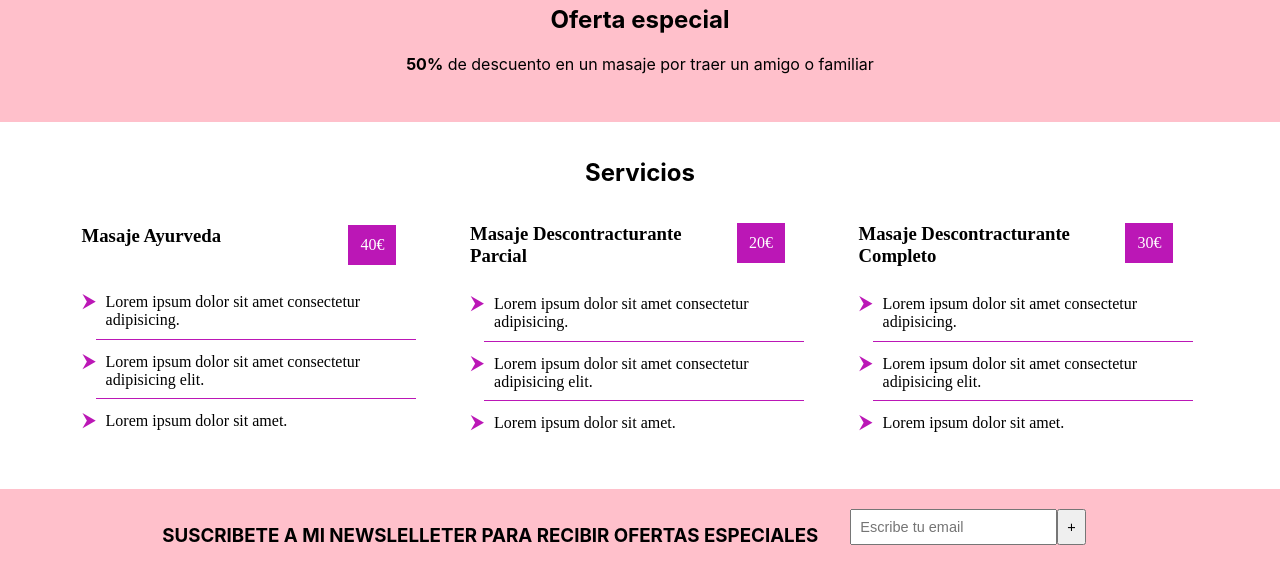
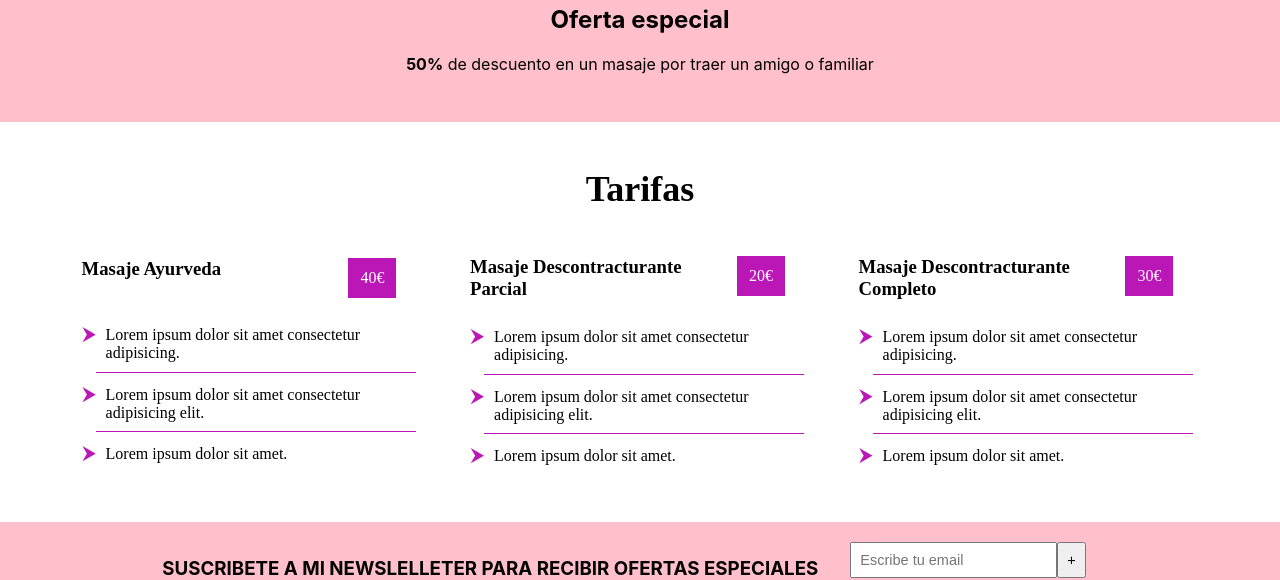
Before and after one commit to mery25/massage-site, a React (Create React App) app: page / in a window 1280 px wide. Shown: the part 2300-2880 px from the top of the page. Built offline with nearby package versions, Linux system fonts and the light colour scheme; grey boxes are pictures that could not be loaded.

Commit message:
Refactor Products component to use common components

```diff
--- a/src/components/products/Products.js
+++ b/src/components/products/Products.js
@@ -1,6 +1,7 @@
 import React from "react"
 import "./Products.sass"
 import Product from "./product/Product"
+import {ScrollSection, Head} from "../common"
 
 const Products = () => {
 
@@ -35,8 +36,8 @@ const Products = () => {
     ]
 
     return (
-        <section className="products">
-            <h2 className="products__title">Servicios</h2>
+        <ScrollSection className="products">
+            <Head title="Tarifas" />
             <div className="products__container">
                 {
                     products.map(product =>
@@ -47,7 +48,7 @@ const Products = () => {
                         />)
                 }
             </div>
-        </section>
+        </ScrollSection>
     )
 }
 
```
